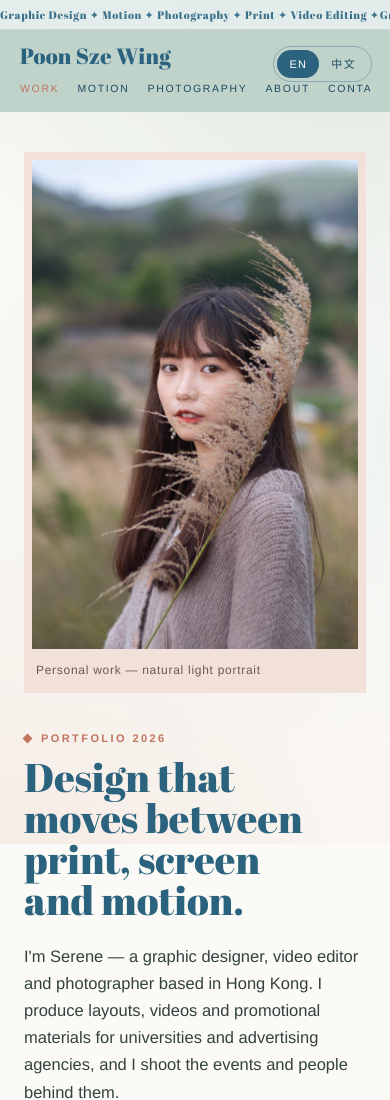
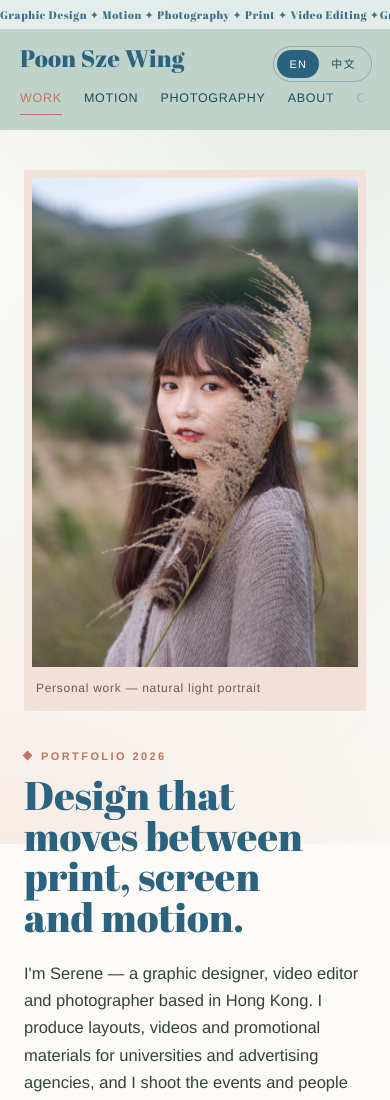
Before and after one commit to Serene-Poon/portfolio, a plain HTML site: page index.html in a window 390 px wide. Shown: the top 1100 px of the page. Drawn offline with Linux system fonts and the light colour scheme.

Commit message:
Update assets/css/style.css

```diff
--- a/assets/css/style.css
+++ b/assets/css/style.css
@@ -865,28 +865,30 @@ html[data-lang="zh"] .hero h2 {
     width: 100%;
     height: auto;
     inset: auto;
-    padding: 14px 20px 12px;
+    padding: 16px 20px 14px;
     flex-direction: column;
     align-items: flex-start;
-    gap: 10px;
+    gap: 12px;
   }
-  .brand h1 { font-size: 22px; }
+  .brand h1 { font-size: 24px; }
   .brand .serene, .brand .role, .side-deco { display: none; }
   .side-foot { position: absolute; right: 18px; top: 16px; display: block; }
   .side-foot .label,
   .side-foot > a { display: none; }
   .lang-switch { margin: 0; }
-  .sidebar::after { display: none; }
   .nav {
     flex-direction: row;
-    gap: 18px;
+    gap: 22px;
     width: 100%;
     overflow-x: auto;
     -webkit-overflow-scrolling: touch;
     scrollbar-width: none;
+    padding-bottom: 2px;
+    -webkit-mask-image: linear-gradient(to right, #000 0, #000 86%, transparent 100%);
+    mask-image: linear-gradient(to right, #000 0, #000 86%, transparent 100%);
   }
   .nav::-webkit-scrollbar { display: none; }
-  .nav a { border: 0; padding: 3px 0; font-size: 10.5px; white-space: nowrap; }
+  .nav a { border: 0; padding: 5px 0; font-size: 12.5px; letter-spacing: 0.06em; white-space: nowrap; }
   .main { margin-left: 0; }
   .hero { grid-template-columns: minmax(0, 1fr); min-height: auto; padding-top: 40px; padding-bottom: 56px; gap: 36px; }
   .hero::before { display: none; }
```
